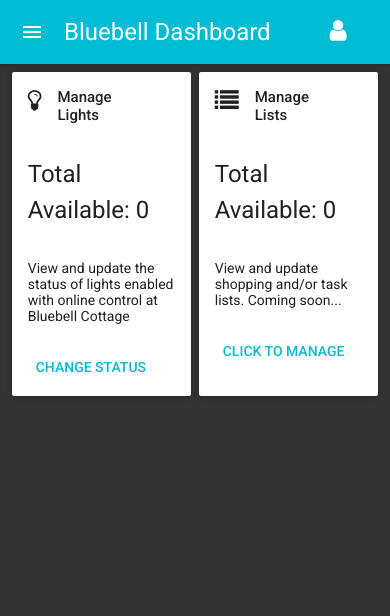
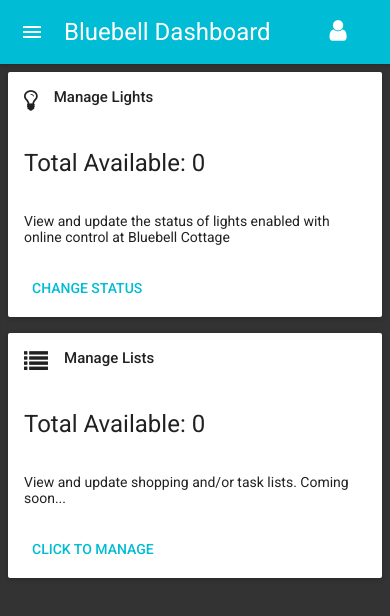
Before and after one commit to J2D2Development/lightr, a React (Create React App) app in the folder client/lightr-client/: page /dashboard in a window 390 px wide. Shown: the top 616 px of the page. Built offline with nearby package versions, Linux system fonts and the light colour scheme; no server answers; what react-tap-event-plugin would draw is missing.

Commit message:
Added snackbar, fixed id-lights issue using original object properties (easier to update on api call now)

```diff
--- a/client/lightr-client/src/App.css
+++ b/client/lightr-client/src/App.css
@@ -49,17 +49,29 @@ h1, h2, h3, h4, h5 {
   to { transform: rotate(360deg); }
 }
 
-.light-switch__panels {
+
+.panel-main__wrapper {
   display: flex;
   justify-content: space-around;
 }
+.panels-small {
+  justify-content: flex-start;
+}
+.panel-small {
+  margin-right: 1em;
+}
+.panel-half__lg {
+  width: 48%;
+  justify-content: space-around;
+}
 @media (max-width: 500px) {
-  .light-switch__panels {
+  .panel-main__wrapper, .panel-half__lg {
     display: block;
     min-width: 100%;
   }
-  .light-switch__panel {
+  .panel-main__panel, .panel-small {
     margin-bottom: 1em;
+    margin-right: 0;
   }
 }
 
--- a/client/lightr-client/src/components/Dashboard.js
+++ b/client/lightr-client/src/components/Dashboard.js
@@ -4,8 +4,9 @@ import { Route, Link, Switch } from 'react-router-dom';
 import AppBar from 'material-ui/AppBar';
 import Drawer from 'material-ui/Drawer';
 import FlatButton from 'material-ui/FlatButton';
+import FontIcon from 'material-ui/FontIcon';
 import RaisedButton from 'material-ui/RaisedButton';
-import FontIcon from 'material-ui/FontIcon';
+import Snackbar from 'material-ui/Snackbar';
 
 import { DashboardMain } from './DashboardMain';
 import { LightSwitchPanels } from './LightSwitchPanels';
@@ -20,38 +21,99 @@ const FourOhFour = () => {
 class Dashboard extends Component {
     constructor() {
 		super();
+		this.lightsUrl = 'http://localhost:4001/api/lights';
 		this.state = {
 			lightData: {},
-			sidebar: { open: false }
+			sidebar: { open: false },
+			snackbar: { open: false }
 		};
 	}
 
 	componentWillMount = () => {
-		this.getLightData('http://localhost:4001/api/lights');
+		this.getLightData(this.lightsUrl);
 	}
 
-	getLightData = (lightsUrl) => {
-		fetch(lightsUrl, {
+	getLightData = (urlBase) => {
+		fetch(urlBase, {
 			method: 'GET',
 			headers: new Headers({
 				'Content-Type': 'application/json'
 			})
 		})
 		.then(response => {
-			return response.json();
+			if(response.ok) {
+				return response.json();
+			}
+			throw new Error('Network error getting light data');
 		}).then(jsonData => {
-			this.setState({ lightData: Object.assign(this.state.lightData, jsonData) });
+			this.setState({ lightData: Object.assign(this.state.lightData, jsonData) }, () => {
+				this.snackbarOpen();
+			});
 		}).catch(err => {
-			console.log('error:', err);
-			//notifyr show error
+			console.log('error:', err.message);
+			//TODO: snackbar show error
 		});
 	}
+
+	//TODO: test this when hub is set up, won't work with fake api
+	findNewLights = (urlBase) => {
+		fetch(urlBase, {
+			method: 'POST',
+			headers: new Headers({
+				'Content-Type': 'application/json'
+			})
+		})
+		.then(response => {
+			if(response.ok) {
+				return response.json();
+			}
+			throw new Error('Network Error searching for new lights');
+		})
+		.then(jsonData => {
+			console.log('new lights?', jsonData);
+			this.setState({ lightData: Object.assign(this.state.lightData, jsonData) });
+		})
+		.catch(err => {
+			console.log('error with fetch:', err.message);
+			//TODO: snackbar show error
+		});
+	}
+
+	//TODO: test this when hub is set up, won't work with fake api
+	setLightName = (urlBase, lightId) => {
+		fetch(`${urlBase}/${lightId}`, {
+			method: 'PUT',
+			headers: new Headers({
+				'Content-Type': 'application/json'
+			})
+		})
+		.then(response => {
+			if(response.ok) {
+				return response.json();
+			}
+			throw new Error(`Network Error renaming light with id ${lightId}`);
+		})
+		.then(jsonData => {
+			console.log('light name updated', jsonData);
+			//method only returns new name, so we have to get light data again for update
+			this.getLightData(this.urlBase);
+		})
+		.catch(err => {
+			console.log('error with fetch:', err.message);
+			//TODO: snackbar show error
+		});
+	}
+
+	//TODO: finish and test this when hub is set up, won't work with fake api
+	//setLightState = (urlBase, lightId)
 
 	convertLightsToArray(lightData) {
 		let lights = [];
 
 		for(const item in lightData) {
 			if(lightData.hasOwnProperty(item)) {
+				//need ref to the original object's prop (id number) for updating later
+				lightData[item]['lightId'] = item;
 				lights.push(lightData[item]);
 			}
 		}
@@ -73,6 +135,18 @@ class Dashboard extends Component {
 		const sidebar = Object.assign({}, this.state.sidebar);
 		sidebar.open = !sidebar.open;
 		this.setState({ sidebar });
+	}
+
+	snackbarClose = () => {
+		const snackbar = Object.assign({}, this.state.snackbar);
+		snackbar.open = false;
+		this.setState({ snackbar });
+	}
+
+	snackbarOpen = () => {
+		const snackbar = Object.assign({}, this.state.snackbar);
+		snackbar.open = true;
+		this.setState({ snackbar });
 	}
 
 	styles = {
@@ -114,6 +188,13 @@ class Dashboard extends Component {
 					/>
 				</Drawer>
 
+				<Snackbar
+					open={this.state.snackbar.open}
+					message="Snackbar test - replace me"
+					autoHideDuration={4000}
+					onRequestClose={this.snackbarClose}
+				/>
+
 				<div style={this.styles.viewportStyle}>
 					<Switch>
 						<Route exact path="/dashboard"
--- a/client/lightr-client/src/components/DashboardMain.js
+++ b/client/lightr-client/src/components/DashboardMain.js
@@ -9,14 +9,9 @@ export const DashboardMain = (props) => {
     const lights = props.lightData;
     const lists = [];
 
-    const styles = {
-        wrapper: { display: 'flex', justifyContent: 'space-around' },
-        card: { width: '48%' }
-    };
-
     return(
-        <div style={styles.wrapper}>
-            <Card style={styles.card}>
+        <div className="panel-main__wrapper">
+            <Card className="panel-main__panel panel-half__lg">
                 <CardHeader title="Manage Lights"
                     avatar={<FontIcon className="fa fa-lightbulb-o"/>}
                 />
@@ -30,7 +25,7 @@ export const DashboardMain = (props) => {
                     />
                 </CardActions>
             </Card>
-            <Card style={styles.card}>
+            <Card className="panel-main__panel panel-half__lg">
                 <CardHeader title="Manage Lists"
                     avatar={<FontIcon className="fa fa-list"/>}
                 />
--- a/client/lightr-client/src/components/LightSwitchIndividualView.js
+++ b/client/lightr-client/src/components/LightSwitchIndividualView.js
@@ -6,10 +6,9 @@ import { LightSwitch } from './LightSwitch';
 
 export const LightSwitchIndividualView = (props) => {
     const id = props.match.match.params.lightId;
-    const lightName = id.split('-').join(' ');
     let thisLight;
     for(let light in props.lightData) {
-        if(props.lightData[light].name.toLowerCase() === lightName) {
+        if(light == Number(id) - 1) {
             thisLight = props.lightData[light];
         }
     }
--- a/client/lightr-client/src/components/LightSwitchPanel.js
+++ b/client/lightr-client/src/components/LightSwitchPanel.js
@@ -8,10 +8,8 @@ import FlatButton from 'material-ui/FlatButton';
 import { LightSwitch } from './LightSwitch';
 
 export const LightSwitchPanel = (props) => {
-    //get name of light (passed as title), convert to something useable as a url, and set that as param for individual view (not great, but works for now)
-    const param = props.title.toLowerCase().replace(/\s+/g, '-');
     return(
-        <Card key={props.id} className="light-switch__panel">
+        <Card key={props.id} className="panel-main__panel panel-small">
             <CardHeader title={props.title} subtitle={props.subtitle} />
             <CardTitle title={
                 <LightSwitch
@@ -22,7 +20,7 @@ export const LightSwitchPanel = (props) => {
             <CardActions>
                 <FlatButton
                     label="Manage" primary={true}
-                    containerElement={<Link to={"/dashboard/lights/" + param} />}
+                    containerElement={<Link to={"/dashboard/lights/" + props.thisLightData.lightId} />}
                 />
             </CardActions>
         </Card>
--- a/client/lightr-client/src/components/LightSwitchPanels.js
+++ b/client/lightr-client/src/components/LightSwitchPanels.js
@@ -10,10 +10,10 @@ export const LightSwitchPanels = (props) => {
 
     if(lightData) {
         display = lightData.map((light, index) => {
-            //const key = `light-${index + 1}`;
             return (
                 <LightSwitchPanel
                     key={light.key} id={light.key}
+                    thisLightData={light}
                     title={light.name} subtitle={light.type}
                     switchedOn={light.state.on}
                     updateLightHandler={updateLightHandler}
@@ -25,7 +25,7 @@ export const LightSwitchPanels = (props) => {
     return(
         <div>
             <h3>Manage Lights</h3>
-            <div className="light-switch__panels">
+            <div className="panel-main__wrapper panels-small">
                 {display}
             </div>
         </div>
```
Also changed, not shown: 1 other file (tests, documents, lock files or other folders).
